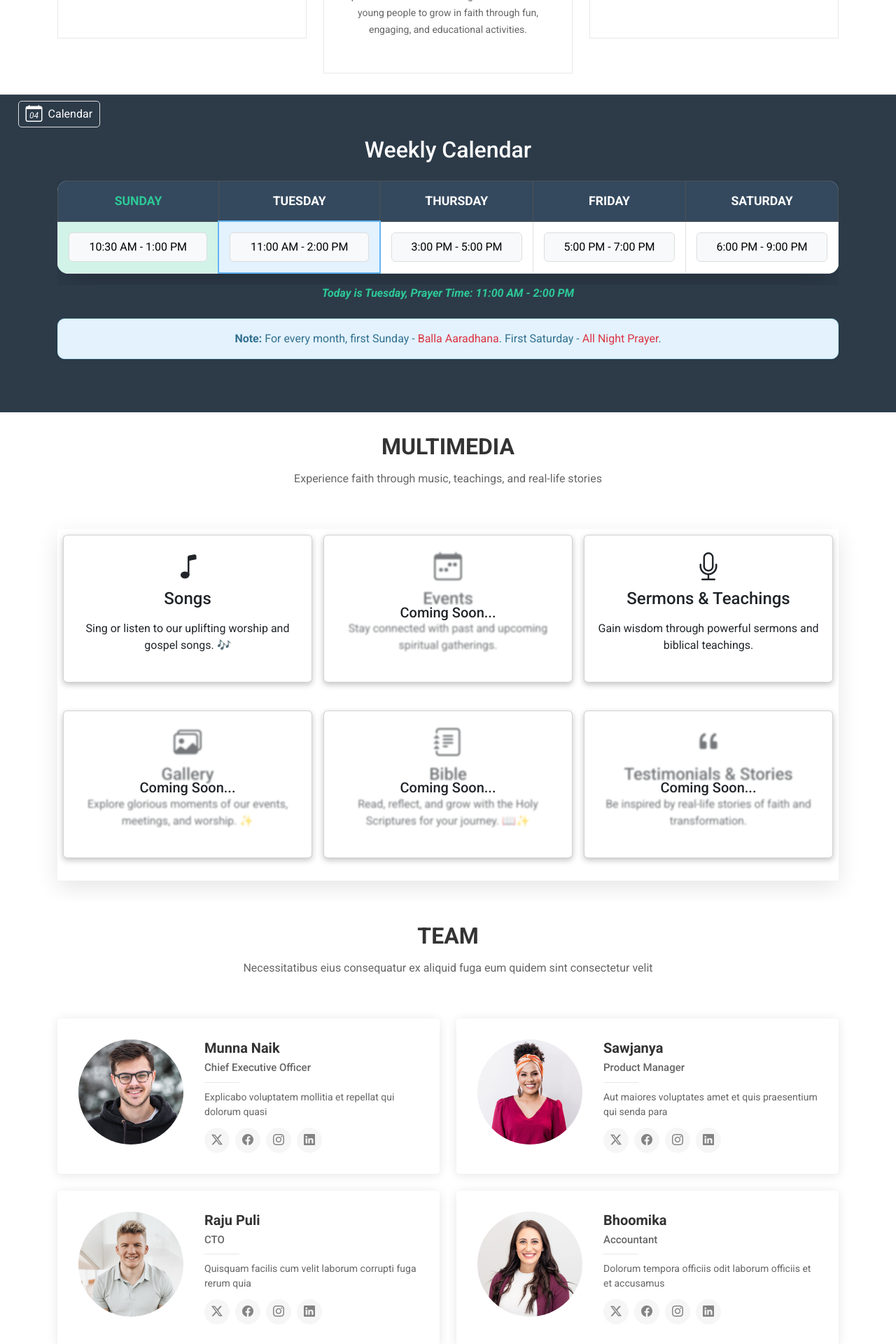
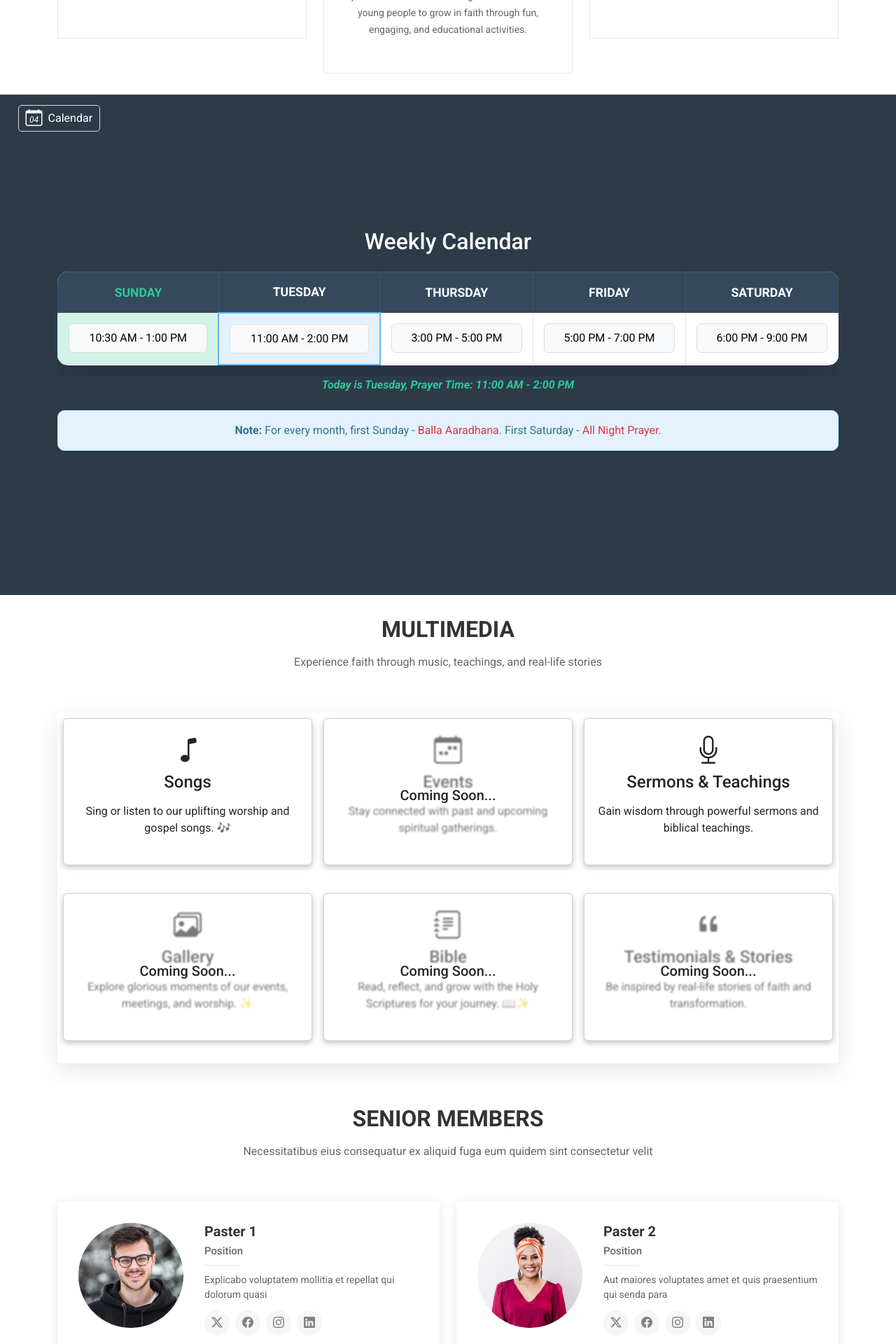
Before and after one commit to raju-puli/dsp-site, a React (Vite) app: page / in a window 1280 px wide. Shown: the part 2260-4180 px from the top of the page at 70% size. Built offline with nearby package versions, Linux system fonts and the light colour scheme.

Commit message:
Update - New

```diff
--- a/src/components/footer-component/index.tsx
+++ b/src/components/footer-component/index.tsx
@@ -2,7 +2,7 @@ import "./footer.css";
 
 const Footer = () => {
     return (
-        <footer id="footer" className="footer dark-background d-none d-md-flex">
+        <footer id="footer" className="footer dark-background d-none d-md-flex pb-4">
             <div className="container">
                 <h3 className="sitename">Dyvaswarupi</h3>
                 <p>Dyvaswarupi Association – Spreading Faith, Hope, and Divine Love!</p>
@@ -14,7 +14,7 @@ const Footer = () => {
                 </div>
                 <div className="container">
                     <div className="copyright">
-                        <span>All Rights Reserved</span>
+                        {/* <span>All Rights Reserved</span> */}
                     </div>
                     <div className="credits">
                         Designed by <a href="">DSP Youth</a>
--- a/src/sections/components/calendar-section/calendar.tsx
+++ b/src/sections/components/calendar-section/calendar.tsx
@@ -1,6 +1,7 @@
 import { useEffect, useState, useRef } from "react";
 import { useNavigate } from "react-router-dom";
 import logo from "../../../assets/logo.png";
+import { PrayerTimings } from "../../utility/main";
 
 import "./calendar.css";
 
@@ -8,21 +9,11 @@ const festivals: Record<string, string[]> = {
     "01-01": ["New Year"],
     "12-25": ["Christmas"],
     "10-24": ["Diwali (2022)"],
-    "07-04": ["Independence Day (USA)"],
     "08-15": ["Independence Day (India)"],
     "11-23": ["Thanksgiving (2023)"],
     "10-02": ["Gandhi Jayanti"],
 };
 
-const prayerTimings: Record<string, string> = {
-    Sunday: "10:30 AM - 1:00 PM",
-    Monday: "",
-    Tuesday: "11:00 AM - 2:00 PM",
-    Wednesday: "",
-    Thursday: "3:00 PM - 5:00 PM",
-    Friday: "5:00 PM - 7:00 PM",
-    Saturday: "6:00 PM - 9:00 PM"
-};
 
 const Calendar = () => {
     const navigate = useNavigate();
@@ -35,7 +26,7 @@ const Calendar = () => {
     console.log(today);
 
     const todayDate = today.toLocaleDateString("en-US", { weekday: "long" });
-    const prayerTime = prayerTimings[todayDate] ? `Today prayer at ${prayerTimings[todayDate]}` : "No scheduled prayers today";
+    const prayerTime = PrayerTimings[todayDate] ? `Today prayer at ${PrayerTimings[todayDate]}` : "No scheduled prayers today";
 
     const months = ["January", "February", "March", "April", "May", "June", "July", "August", "September", "October", "November", "December"];
     const weekdays = ["Sun", "Mon", "Tue", "Wed", "Thu", "Fri", "Sat"];
--- a/src/sections/components/hero-section/hero.tsx
+++ b/src/sections/components/hero-section/hero.tsx
@@ -1,17 +1,12 @@
 import { useState, useEffect } from "react";
 import useScrollLogo from "../../utility/scrollEvents";
 import DailyBibleVerses from "../../utility/dailyBibleVerses";
+import { PrayerTimings } from "../../utility/main";
 import { NavigationLinks } from "../../utility/main";
 
 import "./hero.css";
 
-const prayerTimings: Record<string, string> = {
-    Sunday: "10:30 AM - 1:00 PM",
-    Tuesday: "11:00 AM - 2:00 PM",
-    Thursday: "3:00 PM - 5:00 PM",
-    Friday: "5:00 PM - 7:00 PM",
-    Saturday: "6:00 PM - 9:00 PM"
-};
+
 
 const Hero = () => {
     const showLogo = useScrollLogo();
@@ -22,8 +17,8 @@ const Hero = () => {
     const currentIndex = Math.floor(new Date().getDate() % (DailyBibleVerses.length / 2));
 
 
-    const today = new Date().toLocaleDateString("en-US", { weekday: "long" }) as keyof typeof prayerTimings;
-    const prayerTime = prayerTimings[today] || "No scheduled prayers today";
+    const today = new Date().toLocaleDateString("en-US", { weekday: "long" }) as keyof typeof PrayerTimings;
+    const prayerTime = PrayerTimings[today] || "No scheduled prayers today";
 
     useEffect(() => {
         const interval = setInterval(() => {
--- a/src/sections/components/team-section/texm.tsx
+++ b/src/sections/components/team-section/texm.tsx
@@ -4,7 +4,7 @@ const Team = () => {
 
             {/* <!-- Section Title --> */}
             <div className="container section-title" data-aos="fade-up">
-                <h2>Team</h2>
+                <h2>Senior Members</h2>
                 <p>Necessitatibus eius consequatur ex aliquid fuga eum quidem sint consectetur velit</p>
             </div>
             {/* <!-- End Section Title --> */}
@@ -17,8 +17,8 @@ const Team = () => {
                         <div className="team-member d-flex align-items-start">
                             <div className="pic"><img src="assets/img/team/team-1.jpg" className="img-fluid" alt="" /></div>
                             <div className="member-info">
-                                <h4>Munna Naik</h4>
-                                <span>Chief Executive Officer</span>
+                                <h4>Paster 1</h4>
+                                <span>Position</span>
                                 <p>Explicabo voluptatem mollitia et repellat qui dolorum quasi</p>
                                 <div className="social">
                                     <a href=""><i className="bi bi-twitter-x"></i></a>
@@ -35,8 +35,8 @@ const Team = () => {
                         <div className="team-member d-flex align-items-start">
                             <div className="pic"><img src="assets/img/team/team-2.jpg" className="img-fluid" alt="" /></div>
                             <div className="member-info">
-                                <h4>Sawjanya</h4>
-                                <span>Product Manager</span>
+                                <h4>Paster 2</h4>
+                                <span>Position</span>
                                 <p>Aut maiores voluptates amet et quis praesentium qui senda para</p>
                                 <div className="social">
                                     <a href=""><i className="bi bi-twitter-x"></i></a>
@@ -53,8 +53,8 @@ const Team = () => {
                         <div className="team-member d-flex align-items-start">
                             <div className="pic"><img src="assets/img/team/team-3.jpg" className="img-fluid" alt="" /></div>
                             <div className="member-info">
-                                <h4>Raju Puli</h4>
-                                <span>CTO</span>
+                                <h4>Paster 3</h4>
+                                <span>Position</span>
                                 <p>Quisquam facilis cum velit laborum corrupti fuga rerum quia</p>
                                 <div className="social">
                                     <a href=""><i className="bi bi-twitter-x"></i></a>
@@ -71,8 +71,8 @@ const Team = () => {
                         <div className="team-member d-flex align-items-start">
                             <div className="pic"><img src="assets/img/team/team-4.jpg" className="img-fluid" alt="" /></div>
                             <div className="member-info">
-                                <h4>Bhoomika</h4>
-                                <span>Accountant</span>
+                                <h4>Paster 4</h4>
+                                <span>Position</span>
                                 <p>Dolorum tempora officiis odit laborum officiis et et accusamus</p>
                                 <div className="social">
                                     <a href=""><i className="bi bi-twitter-x"></i></a>
--- a/src/sections/components/weekly-section/weeklyCalendar.tsx
+++ b/src/sections/components/weekly-section/weeklyCalendar.tsx
@@ -1,4 +1,5 @@
 import { useNavigate } from "react-router-dom";
+import { PrayerTimings } from "../../utility/main";
 
 import "./weekly_calendar.css";
 
@@ -10,20 +11,13 @@ const schedule = [
     { day: "Saturday", time: "6:00 PM - 9:00 PM" },
 ];
 
-const prayerTimings: Record<string, string> = {
-    Sunday: "10:30 AM - 1:00 PM",
-    Tuesday: "11:00 AM - 2:00 PM",
-    Thursday: "3:00 PM - 5:00 PM",
-    Friday: "5:00 PM - 7:00 PM",
-    Saturday: "6:00 PM - 9:00 PM"
-};
 
 const Action = () => {
     const navigate = useNavigate();
     const currentDay = new Date().toLocaleString("en-US", { weekday: "long" });
-    const today = new Date().toLocaleDateString("en-US", { weekday: "long" }) as keyof typeof prayerTimings;
+    const today = new Date().toLocaleDateString("en-US", { weekday: "long" }) as keyof typeof PrayerTimings;
     const todayDate = new Date();
-    const prayerTime = prayerTimings[today] || "No scheduled prayers today";
+    const prayerTime = PrayerTimings[today] || "No scheduled prayers today";
 
     return (
         <section id="call-to-action" className="call-to-action section dark-background">
--- a/src/sections/components/weekly-section/weekly_calendar.css
+++ b/src/sections/components/weekly-section/weekly_calendar.css
@@ -17,6 +17,10 @@ table tr th:first-child {
     padding: 60px 0;
     position: relative;
     overflow: hidden;
+    height: calc(100vh - 85px);
+    display: flex;
+    align-items: center;
+    justify-content: center;
 }
 
 .background-image {
--- a/src/sections/utility/main.tsx
+++ b/src/sections/utility/main.tsx
@@ -2,7 +2,9 @@ export const NavigationLinks = [
     { id: "#hero", label: "Home", icon: "fa-home" },
     { id: "#about", label: "About", icon: "fa-info-circle" },
     { id: "#services", label: "Services", icon: "fa-briefcase" },
+    // { id: "#call-to-action", label: "Weekly Calendar", icon: "fa-briefcase" },
     { id: "#multimedia", label: "Multimedia", icon: "fa-photo-video" },
+    // { id: "#team", label: "Senior Members", icon: "fa-users" },
     { id: "#team", label: "Team", icon: "fa-users" },
     { id: "#contact", label: "Contact", icon: "fa-phone" },
 ]
@@ -10,7 +12,9 @@ export const NavigationLinks = [
 
 export const PrayerTimings: any = {
     Sunday: "10:30 AM - 1:00 PM",
+    Monday: "",
     Tuesday: "11:00 AM - 2:00 PM",
+    Wednesday: "",
     Thursday: "3:00 PM - 5:00 PM",
     Friday: "5:00 PM - 7:00 PM",
     Saturday: "6:00 PM - 9:00 PM"
```
